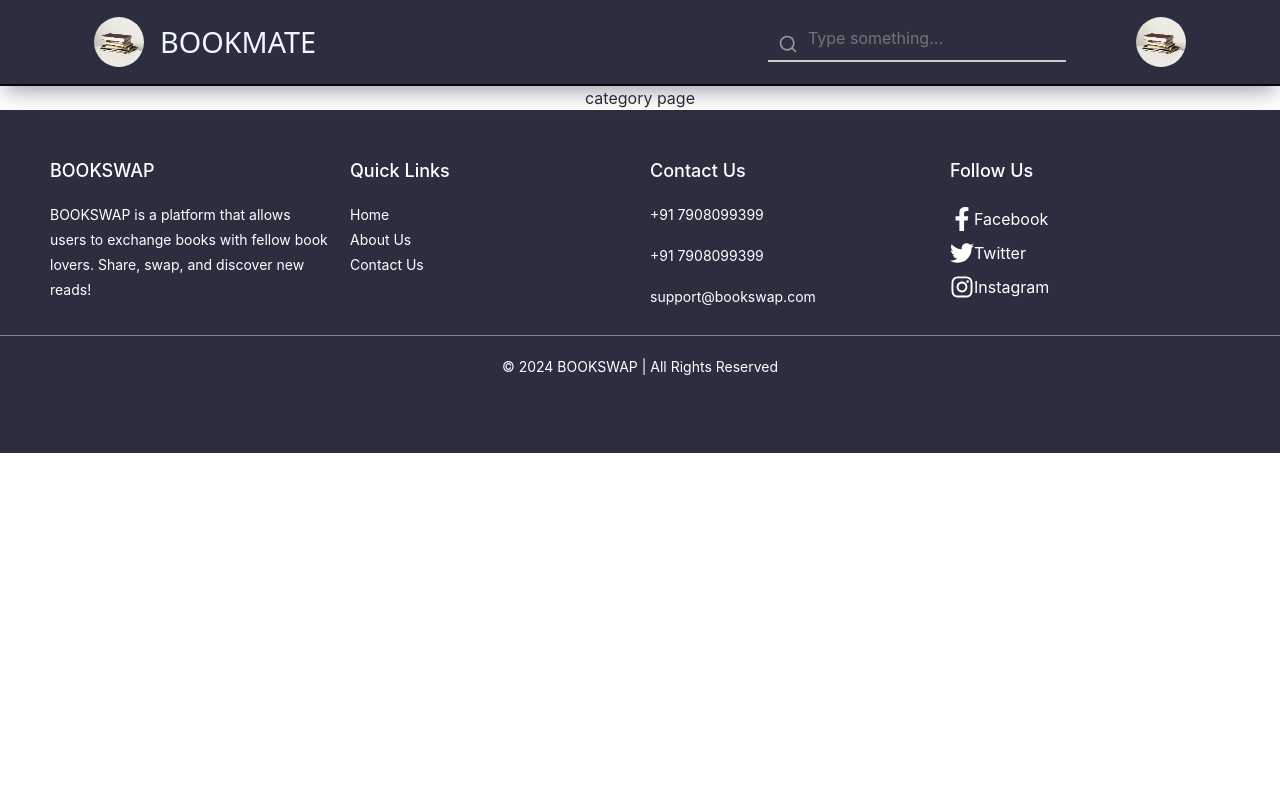
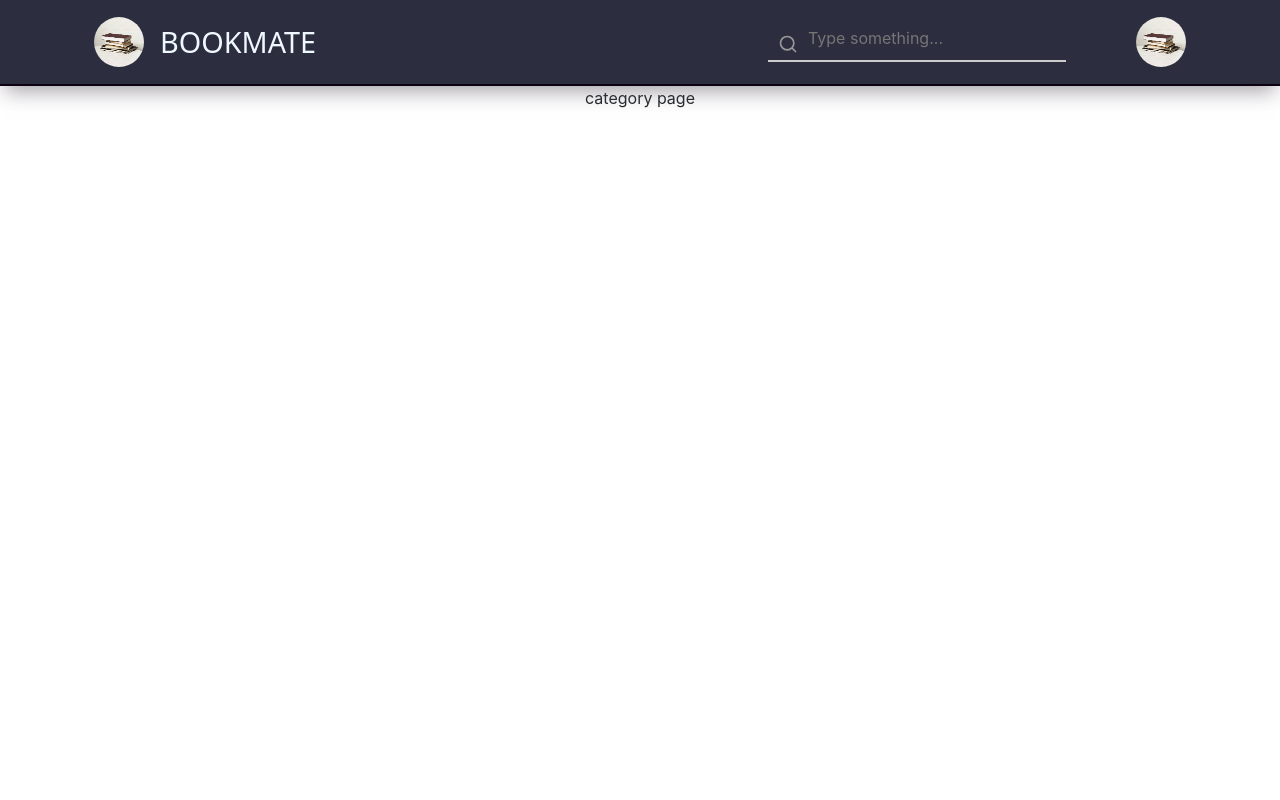
Before and after one commit to NoobOtaku-terminal/book_swap_frontend, a React (Create React App) app: page /category in a window 1280 px wide. Shown: the top 800 px of the page. Built offline with nearby package versions, Linux system fonts and the light colour scheme; a web font is replaced by a local one.

Commit message:
footer position fixed

```diff
--- a/src/App.css
+++ b/src/App.css
@@ -1,8 +1,10 @@
 .App {
     text-align: center;
     margin: 0% 10%;
+    display: flex;            /* Enable flexbox layout */
+    flex-direction: column;   /* Stack children vertically */
+    min-height: 100vh;
 }
-
 .App-logo {
     height: 40vmin;
     pointer-events: none;
@@ -45,3 +47,6 @@
         transform: rotate(360deg);
     }
 }
+.footer {
+    margin-top: auto; /* Push the footer to the bottom */
+}
--- a/src/components_css/footer.css
+++ b/src/components_css/footer.css
@@ -1,13 +1,13 @@
 .footer {
-    background-color: #2c2e40;
-    color: #fff;
-    padding: 40px 0;
-    font-size: 14px;
-    position: static;
-    /* margin-top: auto;
-    left: 0;
-    bottom: 0; */
-    width: 100%;
+    background-color: #2c2e40; /* Background color */
+    color: #fff;               /* Text color */
+    padding: 40px 0;          /* Padding for spacing */
+    font-size: 14px;          /* Font size */
+    width: 100%;              /* Full width */
+    position: static;          /* Fixed positioning */
+    bottom: 0;                /* Stick to the bottom */
+    left: 0;                  /* Align to the left */
+    z-index: 1000;            /* Ensure it sits above other content */
 }
 
 .footer-container {
```
